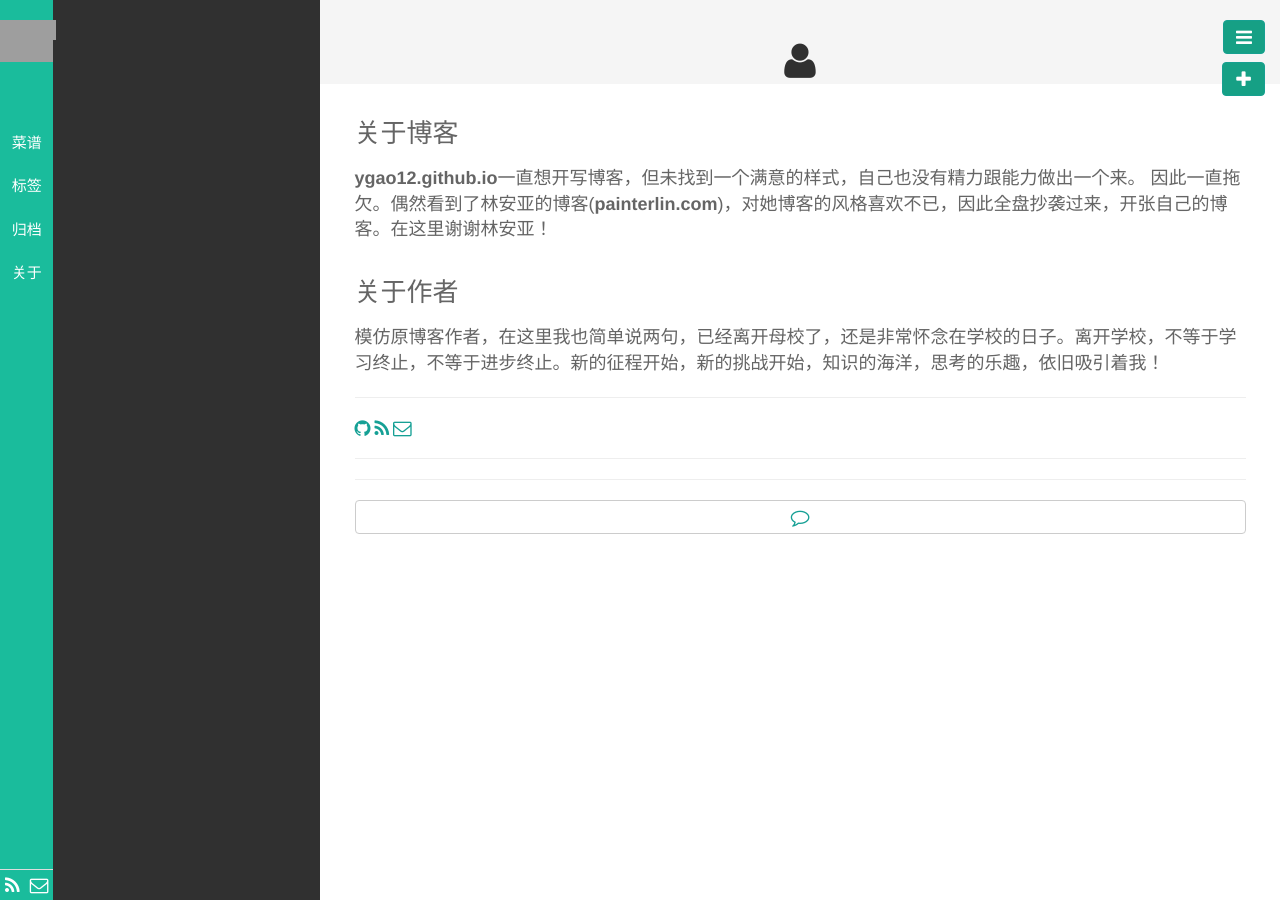
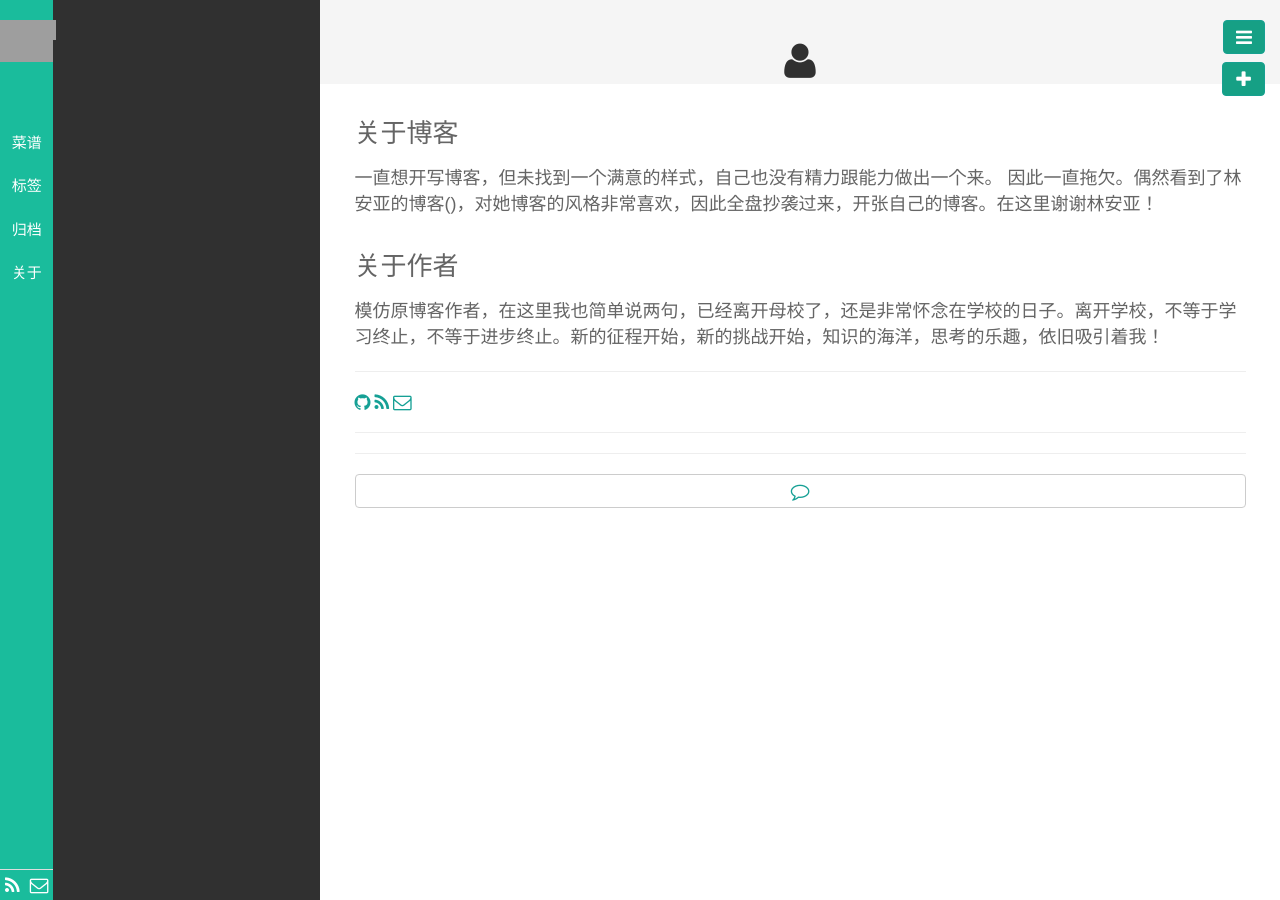
Before and after one commit to ygao12/ygao12.github.io, a Jekyll site: the page built from pages/about.html, in a window 1280 px wide. Built offline with Jekyll 4.4.1, drawn with Linux system fonts in a browser that asks for light colours; nearby versions of some CDN libraries; library files that are not in the unit come from our copies; Markdown is read by kramdown in place of the engine named in the settings; grey boxes are pictures that could not be loaded.

Commit message:
about modified

```diff
--- a/pages/about.html
+++ b/pages/about.html
@@ -4,8 +4,8 @@ title: <i class="fa fa-user fa-lg"></i>
 titlename: 关于
 ---
 <h3>关于博客</h3>
-<p style=font-size:18px><B>ygao12.github.io</B>一直想开写博客，但未找到一个满意的样式，自己也没有精力跟能力做出一个来。
-  因此一直拖欠。偶然看到了林安亚的博客(<B>painterlin.com</B>)，对她博客的风格喜欢不已，因此全盘抄袭过来，开张自己的博客。在这里谢谢林安亚！
+<p style=font-size:18px>一直想开写博客，但未找到一个满意的样式，自己也没有精力跟能力做出一个来。
+  因此一直拖欠。偶然看到了林安亚的博客(<a href="<B>painterlin.com</B>" target="painterlin.com"></a>)，对她博客的风格非常喜欢，因此全盘抄袭过来，开张自己的博客。在这里谢谢林安亚！
 </p>
 
 <h3>关于作者</h3>
```
